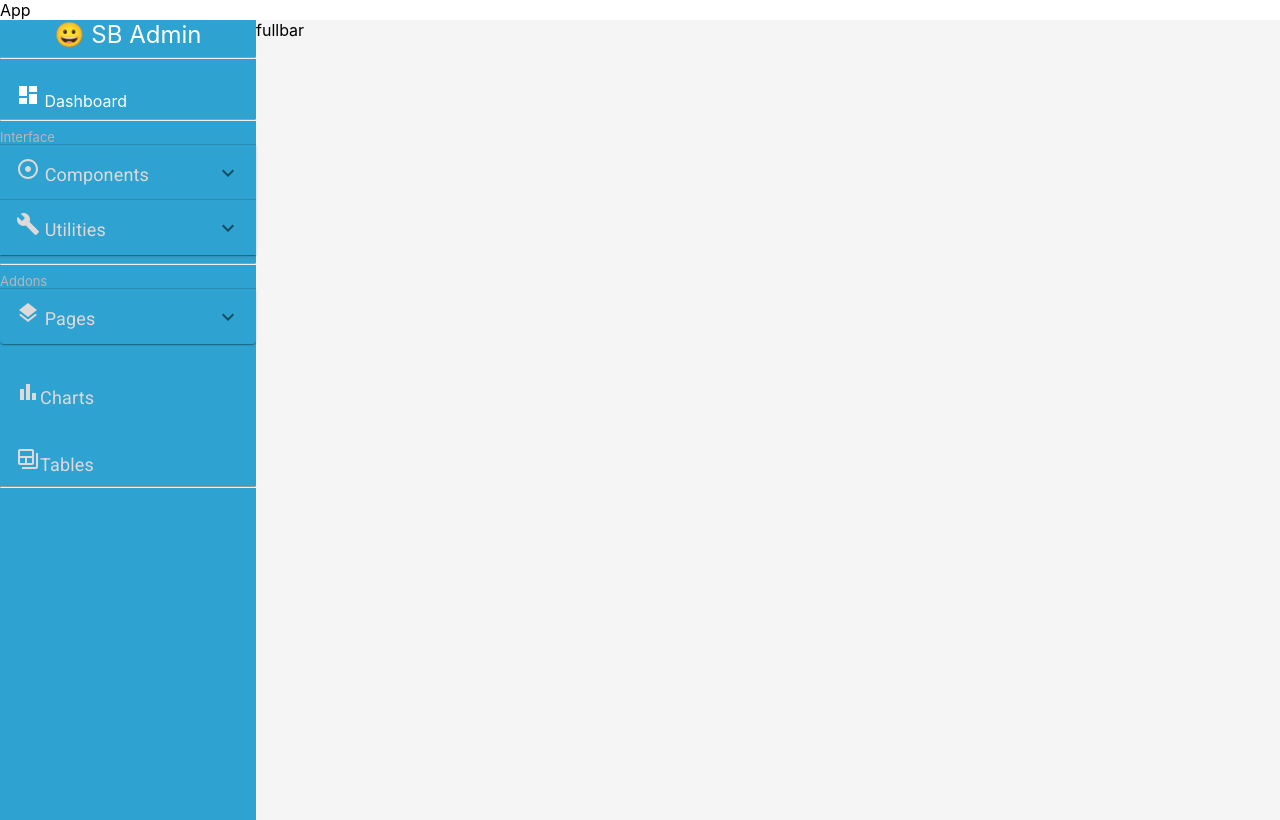
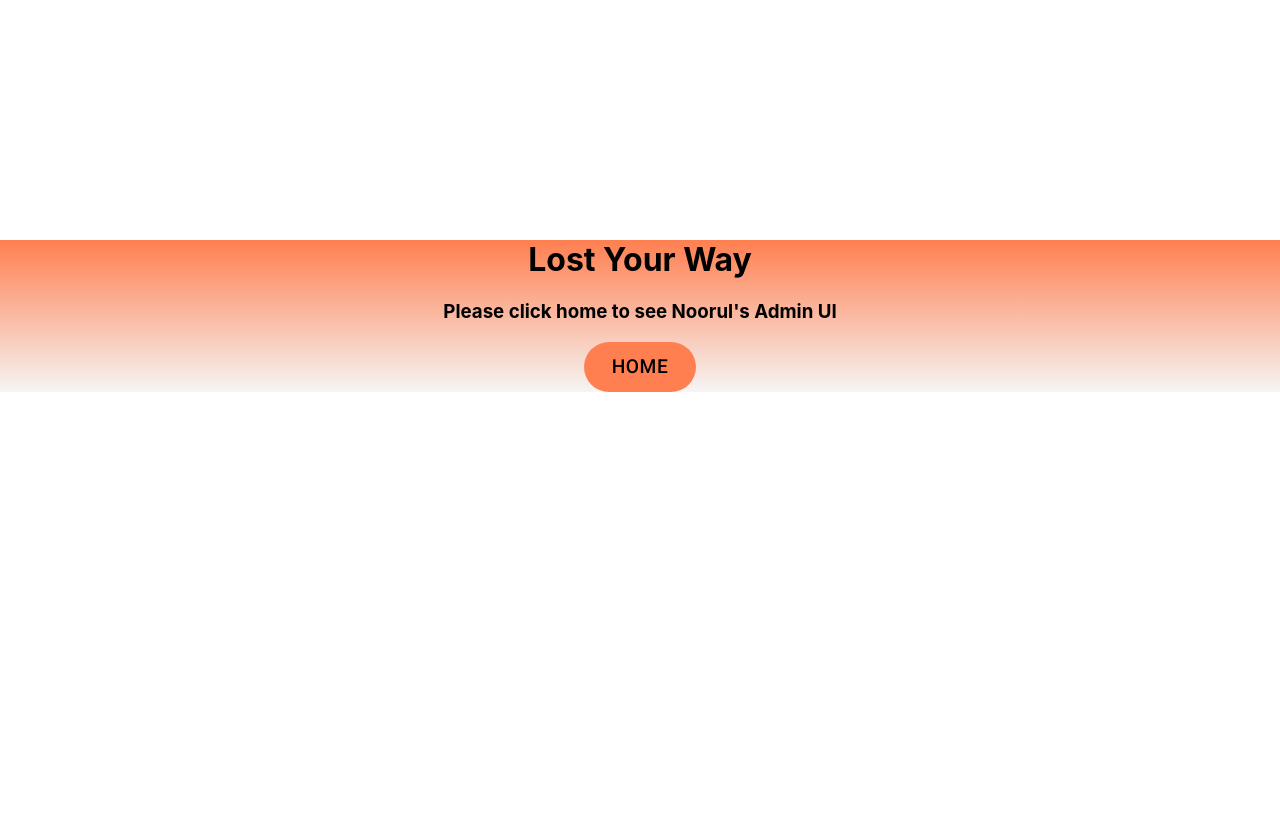
Before and after one commit to NoorulAmeenJ/Admin-Dashboard, a React (Create React App) app: page /buttons in a window 1280 px wide. Built offline with nearby package versions, Linux system fonts and the light colour scheme.

Commit message:
sidebar completed

```diff
--- a/src/App.css
+++ b/src/App.css
@@ -45,4 +45,30 @@
 .iconsOut{
   margin-left: 1rem;
   margin-top: 1rem;
+  color: aliceblue;
+  /* background-color: aliceblue; */
 }
+
+         /* Imvalid-Url */
+.invalid{
+  text-align: center;
+  margin-top: 15rem;
+  background-image: linear-gradient(coral,whitesmoke);
+}
+#invalid-home{
+  background-color: coral;
+  color: black;
+  border-radius: 5rem;
+  font-size: larger;
+  width:7rem;
+  padding: 0.5rem;
+}
+
+
+
+
+@media screen and (max-width:600px){
+  .fiveElement {
+     display: none;
+  }
+  }
--- a/src/App.js
+++ b/src/App.js
@@ -1,13 +1,33 @@
 import logo from './logo.svg';
 import './App.css';
 import Sidebar from './Components/Sidebar';
+import { Route, Switch } from 'react-router-dom';
+import InvalidUrl from './Components/InvalidUrl';
 
 
 function App() {
   return (
     <div className="App">
-     <div>App</div>
-     <Sidebar/>
+
+     <Switch>
+        <Route exact path="/">
+              <Sidebar/>
+        </Route>
+
+        <Route path="/hello">
+             <h1>url</h1>
+        </Route>
+        <Route path="**">
+             <InvalidUrl/>
+        </Route>
+     </Switch>
+
+
+
+
+
+
+
     </div>
   );
 }
--- /dev/null
+++ b/src/Components/InvalidUrl.js
@@ -0,0 +1,21 @@
+import { Button } from '@mui/material'
+import React from 'react'
+import { useHistory } from 'react-router-dom'
+
+const InvalidUrl = () => {
+    const home = () => {
+        history.push("/")
+    }
+    const history= useHistory()
+    return (
+
+    <div className="invalid">
+    <h1>Lost Your Way</h1>
+    <h3>Please click home to see Noorul's Admin UI</h3>
+    <Button id="invalid-home" onClick={home}>Home</Button>
+
+    </div>
+  )
+}
+
+export default InvalidUrl
--- a/src/Components/Sidebar.js
+++ b/src/Components/Sidebar.js
@@ -25,7 +25,7 @@ const Sidebar = () => {
 
       <Accordion className='sideElement'>
         <AccordionSummary expandIcon={<ExpandMoreIcon />} aria-controls="panel1a-content" id="panel1a-header">
-          <Typography className='sideElement'> <AdjustIcon className='icons'/> Components</Typography>
+        <AdjustIcon className='icons'/>   <Typography className='sideElement fiveElement'>  Components</Typography>
         </AccordionSummary>
         <AccordionDetails>
           <div className='sidegrey AccordionWhite dummy'>Custom Components</div>
@@ -40,7 +40,7 @@ const Sidebar = () => {
           aria-controls="panel1a-content"
           id="panel1a-header"
         >
-          <Typography className='sideElement'> <BuildIcon className='icons'/> Utilities</Typography>
+       <BuildIcon className='icons'/>   <Typography className='sideElement fiveElement'>  Utilities</Typography>
         </AccordionSummary>
         <AccordionDetails>
           <div className='sidegrey AccordionWhite dummy' >Custom Utilities</div>
@@ -58,7 +58,7 @@ const Sidebar = () => {
           aria-controls="panel1a-content"
           id="panel1a-header"
         >
-          <Typography className='sideElement'> <LayersIcon className='icons'/> Pages</Typography>
+          <LayersIcon className='icons'/><Typography className='sideElement fiveElement'>  Pages</Typography>
         </AccordionSummary>
         <AccordionDetails>
           <div className='sidegrey AccordionWhite dummy' >LOGIN SCREENS</div>
@@ -71,8 +71,8 @@ const Sidebar = () => {
         </AccordionDetails>
       </Accordion>
       <br></br>
-      <Typography className='sideElement'><BarChartIcon className='iconsOut' />Charts</Typography><br></br>
-      <Typography className='sideElement'><BackupTableIcon className='iconsOut'/>Tables</Typography>
+      <BarChartIcon className='iconsOut' /> <span className='sideElement fiveElement'>Charts</span><br></br>
+      <BackupTableIcon className='iconsOut'/> <span className='sideElement fiveElement'>Tables</span>
       <hr></hr>
     </div>
             </div>
--- a/src/index.js
+++ b/src/index.js
@@ -3,12 +3,12 @@ import ReactDOM from 'react-dom/client';
 import './index.css';
 import App from './App';
 import reportWebVitals from './reportWebVitals';
-
+import { BrowserRouter as Router } from 'react-router-dom';
 const root = ReactDOM.createRoot(document.getElementById('root'));
 root.render(
-  <React.StrictMode>
+  <Router>
     <App />
-  </React.StrictMode>
+  </Router>
 );
 
 // If you want to start measuring performance in your app, pass a function
```
Also changed, not shown: src/Components/Buttons.js (added, +9 -0 lines), src/Components/Cards.js (added, +9 -0 lines), src/Components/dashboard.js (added, +9 -0 lines).
